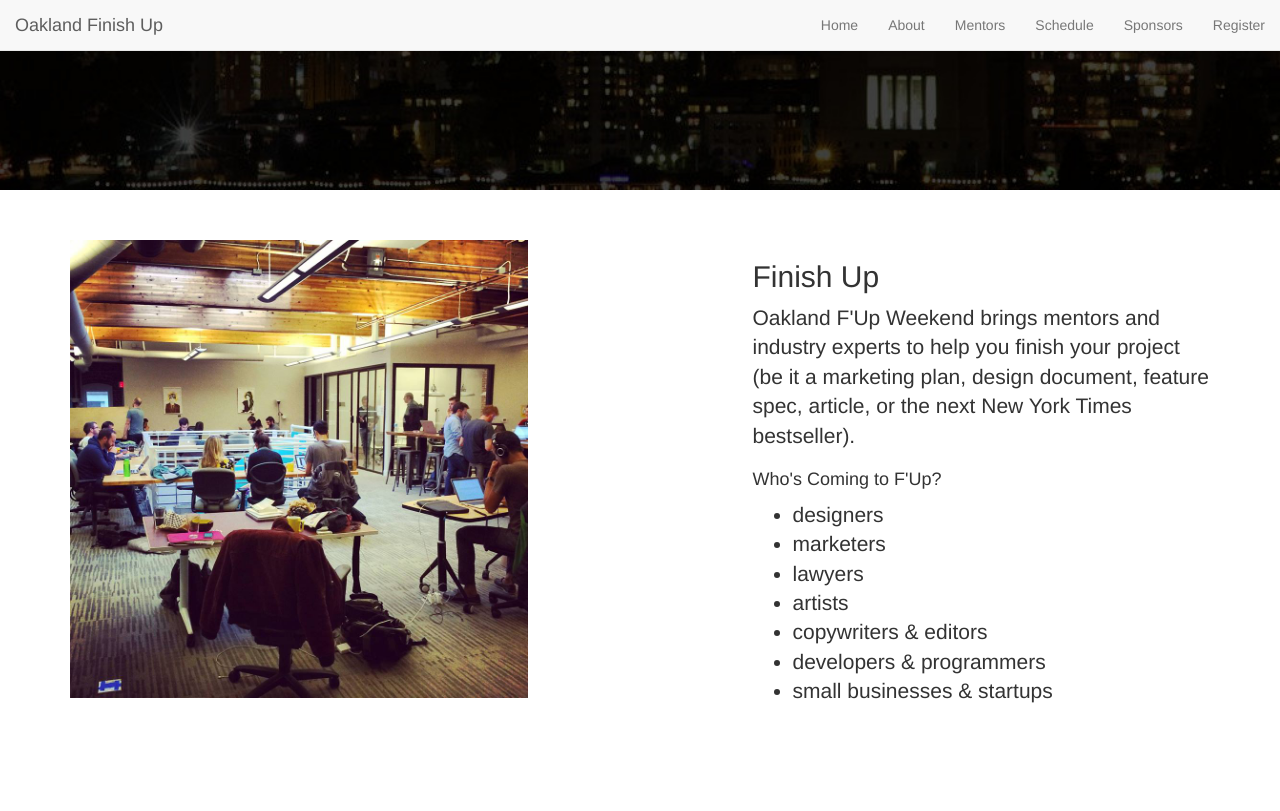
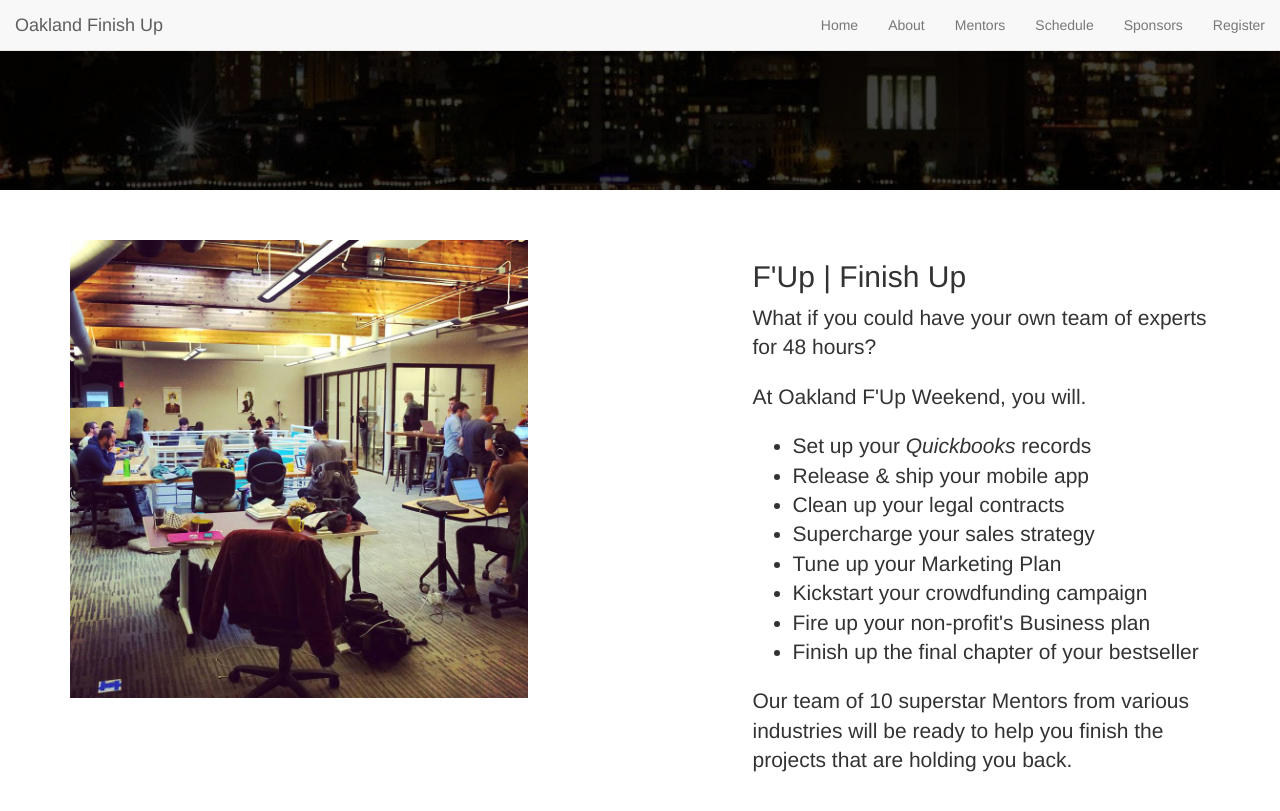
Before and after one commit to oaklandfinishup/oaklandfinishup.com, a Jekyll site: the page built from index.html, in a window 1280 px wide and 900 px high, scrolled down 710 px. Shown: the top 811 px of the window. Built offline with Jekyll 4.4.1, drawn with Linux system fonts in a browser that asks for light colours.

Commit message:
Tigher focus on the about section.

```diff
--- a/_includes/about.html
+++ b/_includes/about.html
@@ -2,21 +2,21 @@
     <div class="container">
         <div class="row">
             <div class="about col-lg-5 col-lg-offset-1 col-sm-push-6 col-sm-6">
-                <h2 class="section-heading">Finish Up</h2>
-                <p class="lead">
-					Oakland F'Up Weekend brings mentors and industry experts to help you finish your project (be it a marketing plan, design document, feature spec, article, or the next New York Times bestseller).
-				</p>
+                <h2 class="section-heading">F'Up | Finish Up</h2>
+                <p class="lead">What if you could have your own team of experts for 48 hours?</p>
+				<p class="lead">At Oakland F'Up Weekend, you will.</p>
+				<ul class="lead">
+					<li>Set up your <em>Quickbooks</em> records</li>
+					<li>Release &amp; ship your mobile app</li>
+					<li>Clean up your legal contracts</li>
+					<li>Supercharge your sales strategy</li>
+					<li>Tune up your Marketing Plan</li>
+					<li>Kickstart your crowdfunding campaign</li>
+					<li>Fire up your non-profit's Business plan</li>
+					<li>Finish up the final chapter of your bestseller</li>
+				</ul>
 
-				<h4>Who's Coming to F'Up?</h4>
-				<ul class="lead">
-					<li>designers</li>
-					<li>marketers</li>
-					<li>lawyers</li>
-					<li>artists</li>
-					<li>copywriters &amp; editors</li>
-					<li>developers &amp; programmers</li>
-					<li>small businesses &amp; startups</li>
-				</ul>
+				<p class="lead">Our team of 10 superstar Mentors from various industries will be ready to help you finish the projects that are holding you back.</p>
             </div>
             <div class="col-lg-5 col-sm-pull-6  col-sm-6">
 				<!--
@@ -24,7 +24,7 @@
             	<script>!function(d,s,id){var js,fjs=d.getElementsByTagName(s)[0],p=/^http:/.test(d.location)?'http':'https';if(!d.getElementById(id)){js=d.createElement(s);js.id=id;js.src=p+"://platform.twitter.com/widgets.js";fjs.parentNode.insertBefore(js,fjs);}}(document,"script","twitter-wjs");</script>
 
 				-->
-                <img class="img-responsive" src="img/PortWorkers.jpg" alt="">
+                <img class="img-responsive" src="img/PortWorkers.jpg" alt="Finish your work around 50 other teams finishing theirs">
             </div>
         </div><!--.row-->
     </div><!--.container -->
```
